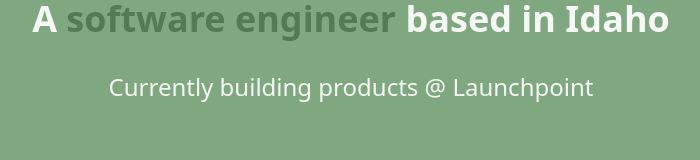
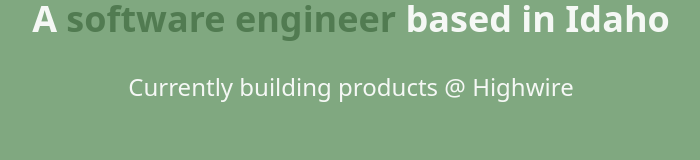
Before and after one commit to brianrclow/portfolio, an Angular app: page / in a window 1280 px wide. Shown: the part 611-771 px from the top of the page, without its empty margins (289-989 px from the left). Built offline with nearby package versions, Linux system fonts and the light colour scheme.

Commit message:
Update job

```diff
--- a/src/app/about/about.component.html
+++ b/src/app/about/about.component.html
@@ -36,11 +36,11 @@
             </p>
         </div>
 
-        <div class="mt-12">
+        <!-- <div class="mt-12">
             <a href="assets/brian_resume.pdf" target="_blank"
                 class="bg-primary-50 text-primary-500 font-bold py-2 px-4 shadow-md rounded-md hover:bg-primary-600 hover:text-primary-50 inline-flex items-center">
                 <i class="fas fa-file-pdf mr-2"></i> My Resume
             </a>
-        </div>
+        </div> -->
     </div>
 </div>
--- a/src/app/home/home.component.html
+++ b/src/app/home/home.component.html
@@ -5,7 +5,7 @@
         A <span class="text-primary-600">software engineer</span> based in Idaho
     </p>
     <p class="text-lg md:text-2xl text-primary-50 mb-6">
-        Currently building products &#64; <a href="https://launchpoint.dev" target="_blank"
-            rel="noopener noreferrer">Launchpoint</a>
+        Currently building products &#64; <a href="https://www.highwire.com" target="_blank"
+            rel="noopener noreferrer">Highwire</a>
     </p>
 </div>
```
